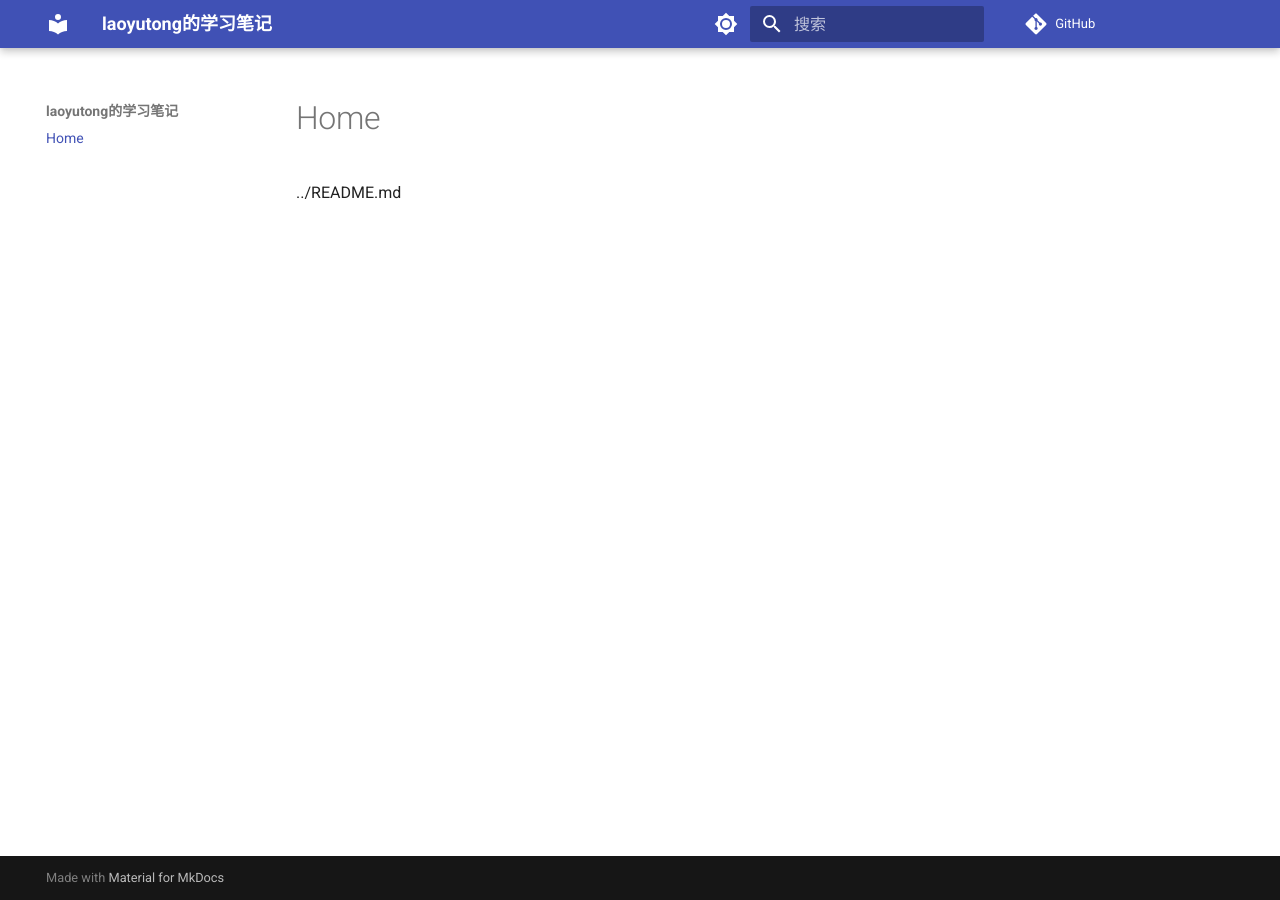
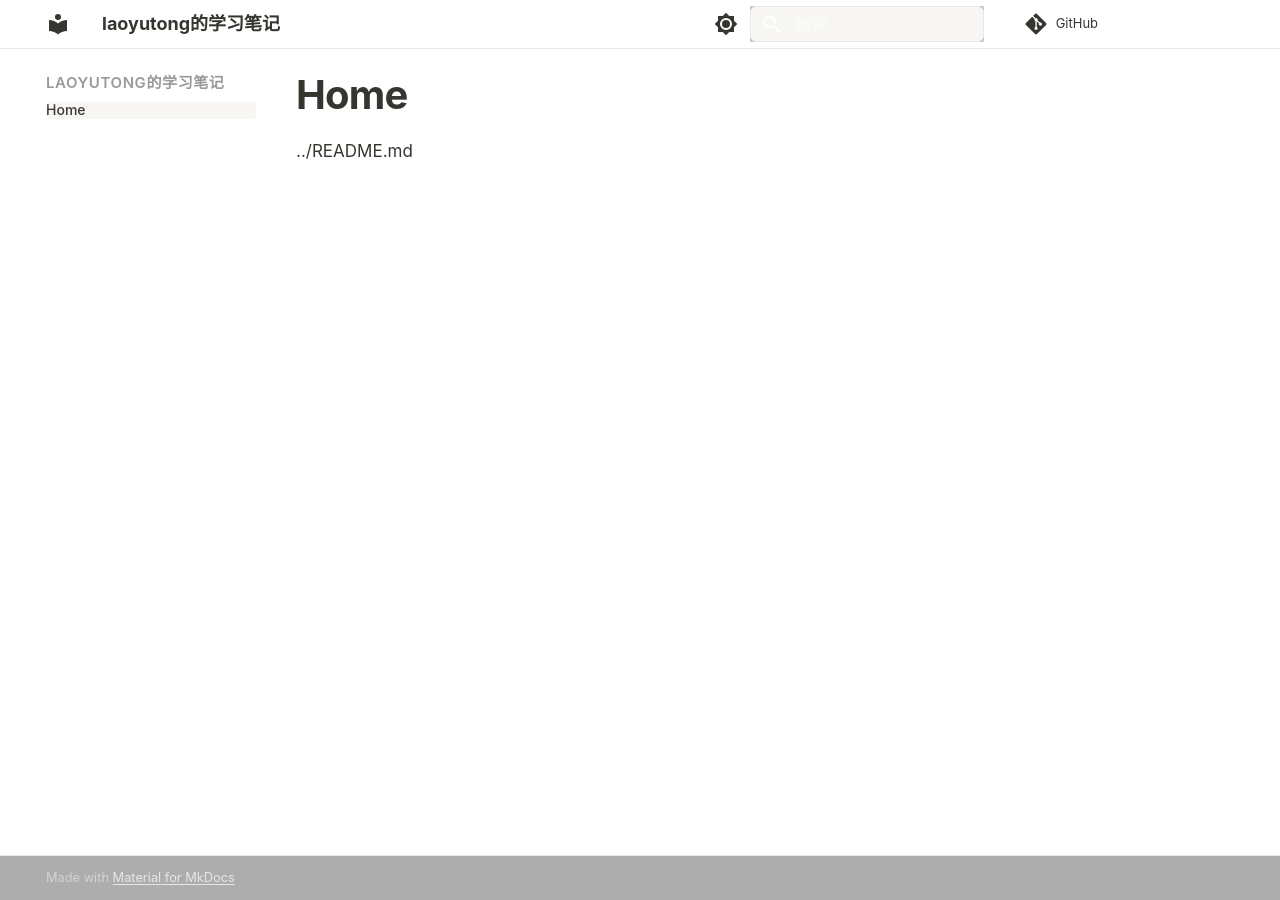
Before and after one commit to laoyutong/blog-content, an MkDocs documentation site: the page built from docs/README.md, in a window 1280 px wide. Built offline with MkDocs 1.6.1 and Material for MkDocs 9.7.7, drawn with Linux system fonts in a browser that asks for light colours; some web fonts are replaced; comment, search, counter and statistics services are not loaded.

Commit message:
switch to Notion-inspired theme

```diff
--- /dev/null
+++ b/docs/stylesheets/notion.css
@@ -0,0 +1,163 @@
+/* Notion-inspired theme for MkDocs Material */
+/* Clean, minimal, typography-first */
+
+:root {
+  /* Notion's brand colors */
+  --md-primary-fg-color: #37352f;
+  --md-primary-fg-color--light: #9b9a97;
+  --md-primary-fg-color--dark: #37352f;
+  --md-primary-bg-color: #ffffff;
+  --md-primary-bg-color--light: #ffffffb3;
+
+  --md-accent-fg-color: #2383e2;
+  --md-accent-fg-color--transparent: #2383e210;
+  --md-accent-bg-color: #ffffff;
+  --md-accent-bg-color--light: #ffffffb3;
+
+  /* Typography */
+  --md-text-font: "Inter", -apple-system, BlinkMacSystemFont, "Segoe UI", Roboto, sans-serif;
+  --md-code-font: "JetBrains Mono", "SF Mono", "Cascadia Code", monospace;
+
+  /* Notion-like spacing */
+  --md-typeset-line-height: 1.7;
+}
+
+/* === Header: clean, minimal === */
+.md-header {
+  background-color: #ffffff;
+  color: #37352f;
+  box-shadow: none;
+  border-bottom: 1px solid #e9e9e7;
+}
+
+.md-header__title {
+  font-weight: 600;
+}
+
+/* Search bar: subtle */
+.md-search__input {
+  background-color: #f7f6f3;
+  border-radius: 6px;
+  border: 1px solid #e9e9e7;
+}
+
+.md-search__input:hover {
+  background-color: #efeeeb;
+}
+
+/* === Sidebar === */
+.md-nav--primary .md-nav__title {
+  color: #9b9a97;
+  font-size: .75rem;
+  font-weight: 600;
+  text-transform: uppercase;
+  letter-spacing: .04em;
+}
+
+.md-nav__item .md-nav__link {
+  color: #6b6b67;
+  border-radius: 4px;
+}
+
+.md-nav__item .md-nav__link:hover {
+  background-color: #f7f6f3;
+  color: #37352f;
+}
+
+.md-nav__item .md-nav__link--active {
+  background-color: #f7f6f3;
+  color: #37352f;
+  font-weight: 500;
+}
+
+/* === Main content === */
+.md-main__inner {
+  margin-top: 0;
+}
+
+.md-content {
+  background-color: #ffffff;
+}
+
+.md-typeset {
+  color: #37352f;
+  font-size: .85rem;
+}
+
+.md-typeset h1 {
+  color: #37352f;
+  font-weight: 700;
+  font-size: 2rem;
+  letter-spacing: -0.02em;
+  margin-bottom: .25em;
+  border-bottom: none;
+  padding-bottom: 0;
+}
+
+.md-typeset h2 {
+  color: #37352f;
+  font-weight: 600;
+  font-size: 1.4rem;
+  letter-spacing: -0.01em;
+  margin-top: 2em;
+}
+
+.md-typeset h3 {
+  color: #37352f;
+  font-weight: 600;
+  font-size: 1.15rem;
+}
+
+.md-typeset a {
+  color: #2383e2;
+  text-decoration: underline;
+  text-underline-offset: 2px;
+}
+
+.md-typeset a:hover {
+  color: #0b6bcb;
+}
+
+/* Code blocks: Notion-like gray */
+.md-typeset code {
+  background-color: #f7f6f3;
+  color: #eb5757;
+  border-radius: 4px;
+  padding: .15em .4em;
+  font-size: .85em;
+}
+
+.md-typeset pre > code {
+  background-color: #f7f6f3;
+  color: #37352f;
+}
+
+/* Tables: Notion-style */
+.md-typeset table:not([class]) {
+  border: 1px solid #e9e9e7;
+  border-radius: 4px;
+  box-shadow: none;
+}
+
+.md-typeset table:not([class]) th {
+  background-color: #f7f6f3;
+  color: #9b9a97;
+  font-weight: 500;
+}
+
+/* Footer */
+.md-footer {
+  background-color: #ffffff;
+  color: #9b9a97;
+  border-top: 1px solid #e9e9e7;
+}
+
+/* Scrollbar */
+::-webkit-scrollbar {
+  width: 6px;
+}
+
+::-webkit-scrollbar-thumb {
+  background: #d3d3cc;
+  border-radius: 3px;
+}
--- a/mkdocs.yml
+++ b/mkdocs.yml
@@ -7,25 +7,35 @@ docs_dir: docs
 theme:
   name: material
   language: zh
+  font:
+    text: Inter, -apple-system, BlinkMacSystemFont, "Segoe UI", Roboto, sans-serif
+    code: JetBrains Mono, SF Mono, monospace
   features:
     - navigation.tracking
     - navigation.top
     - navigation.indexes
+    - navigation.expand
     - search.suggest
     - search.highlight
+    - content.code.copy
   palette:
-    - scheme: default
-      primary: indigo
-      accent: indigo
+    - media: "(prefers-color-scheme: light)"
+      scheme: default
+      primary: custom
+      accent: custom
       toggle:
         icon: material/brightness-7
         name: 切换深色模式
-    - scheme: slate
-      primary: indigo
-      accent: indigo
+    - media: "(prefers-color-scheme: dark)"
+      scheme: slate
+      primary: black
+      accent: white
       toggle:
         icon: material/brightness-4
         name: 切换浅色模式
+
+extra_css:
+  - stylesheets/notion.css
 
 markdown_extensions:
   - pymdownx.highlight
```
